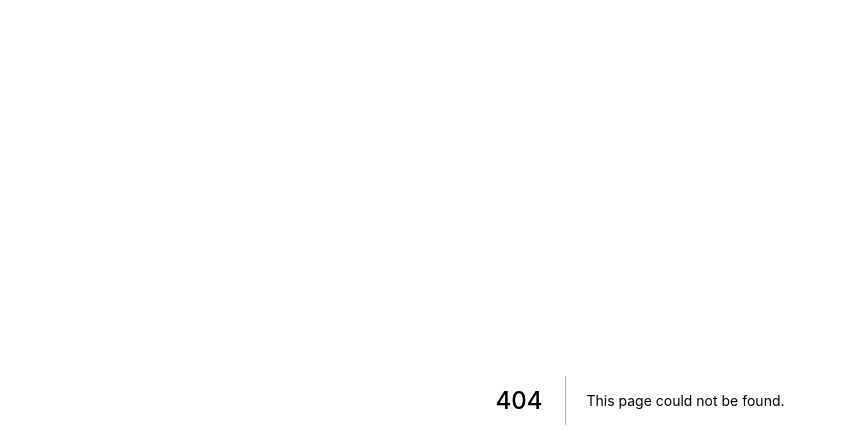
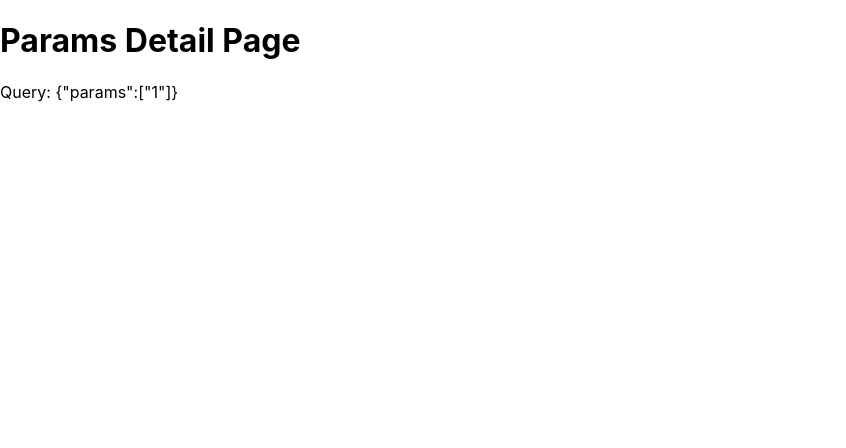
Before and after one commit to dattruong88vn/learn-nextjs, a Next.js app: page /posts/1 in a window 1280 px wide. Before the commit this address had no page. Shown: the top 448 px of the page, without its empty margins (0-846 px from the left). Built offline with nearby package versions, Linux system fonts and the light colour scheme.

Commit message:
nextJs: 0202 file-system routing

```diff
--- /dev/null
+++ b/pages/posts/[...params].tsx
@@ -0,0 +1,15 @@
+import { useRouter } from "next/dist/client/router"
+import * as React from "react"
+
+export interface ParamsDetailPageProps {}
+
+export default function ParamsDetailPage(props: ParamsDetailPageProps) {
+  const router = useRouter()
+
+  return (
+    <div>
+      <h1>Params Detail Page</h1>
+      <p>Query: {JSON.stringify(router.query)}</p>
+    </div>
+  )
+}
```
Also changed, not shown: pages/about.tsx (added, +7 -0 lines), pages/posts/[postId].tsx (added, +15 -0 lines), pages/posts/create.tsx (added, +7 -0 lines), pages/posts/index.tsx (added, +7 -0 lines).
